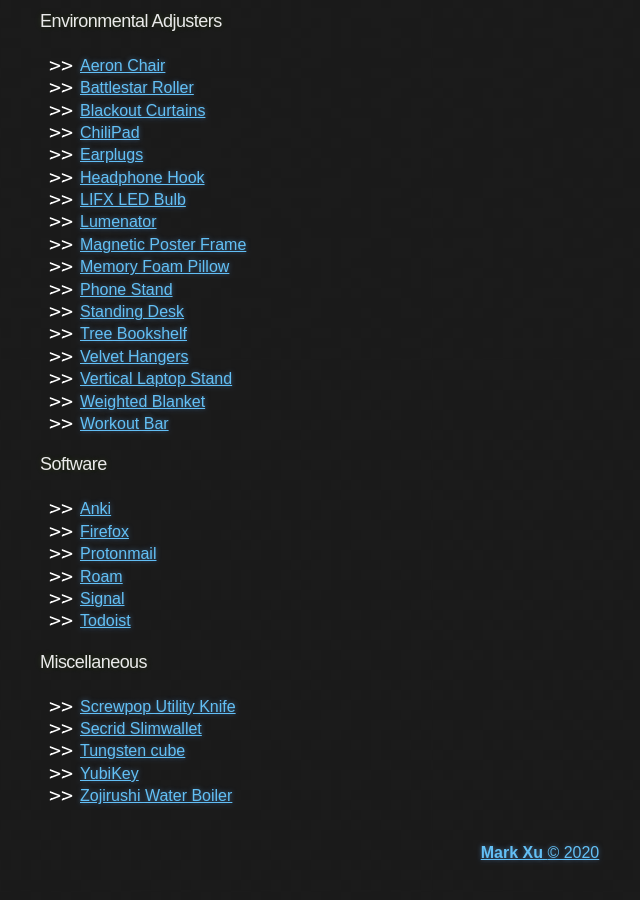
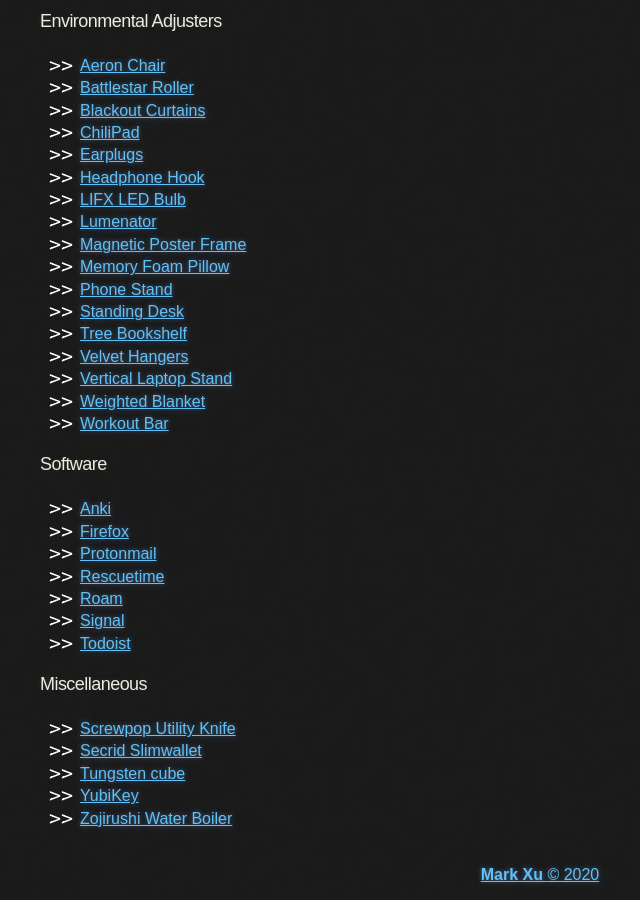
Before and after one commit to tocttou/hacker-blog, a Jekyll site: the page built from _posts/2020-7-31-Favorite-Things.md, in a window 1280 px wide and 900 px high, scrolled down 1237 px. Shown: the whole window, without its empty margins (100-740 px from the left). Built offline with Jekyll 4.4.1, drawn with Linux system fonts in a browser that asks for light colours; before the commit the page ends 2115 px from its top, so only the background shows below that.

Commit message:
added rescuetime

```diff
--- a/_posts/2020-7-31-Favorite-Things.md
+++ b/_posts/2020-7-31-Favorite-Things.md
@@ -68,6 +68,7 @@ I try to be [deliberate](https://www.neelnanda.io/blog/be-deliberate) about the
 * [Anki](https://apps.ankiweb.net/)
 * [Firefox](https://www.mozilla.org/en-US/firefox/)
 * [Protonmail](https://protonmail.com/)
+* [Rescuetime](https://www.rescuetime.com/)
 * [Roam](https://roamresearch.com/)
 * [Signal](https://signal.org/en/)
 * [Todoist](https://todoist.com/)
```
